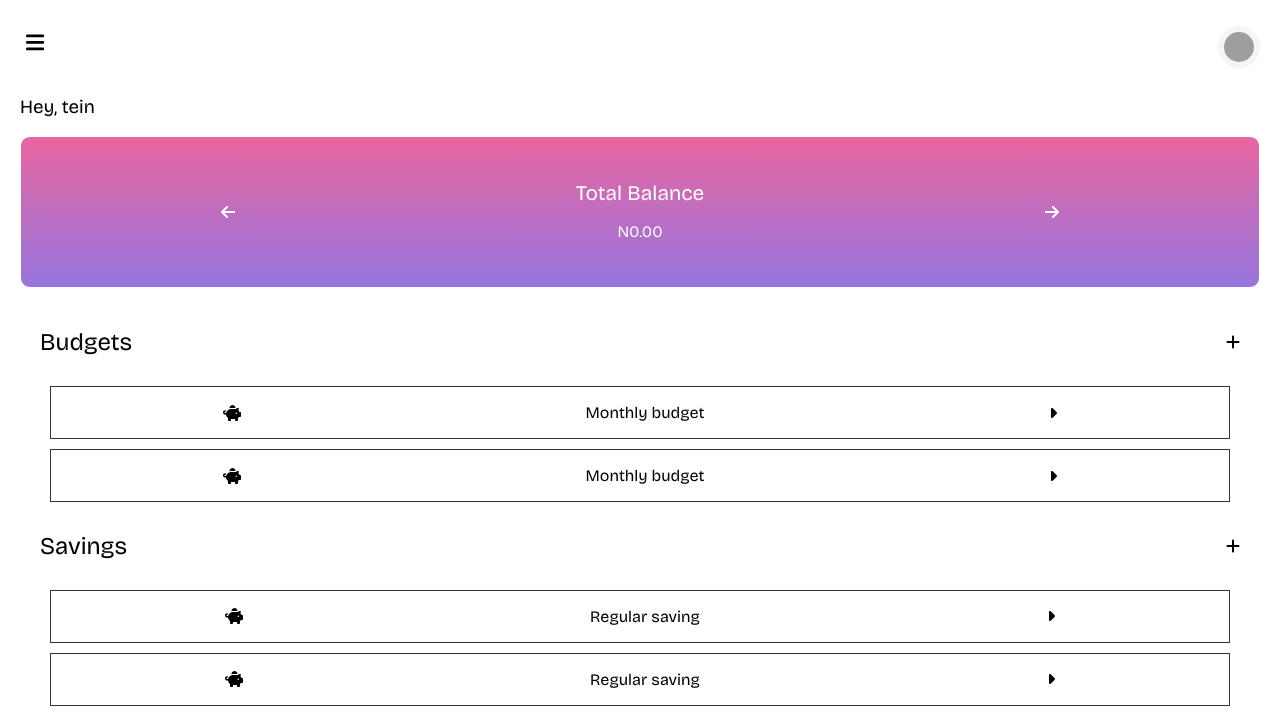
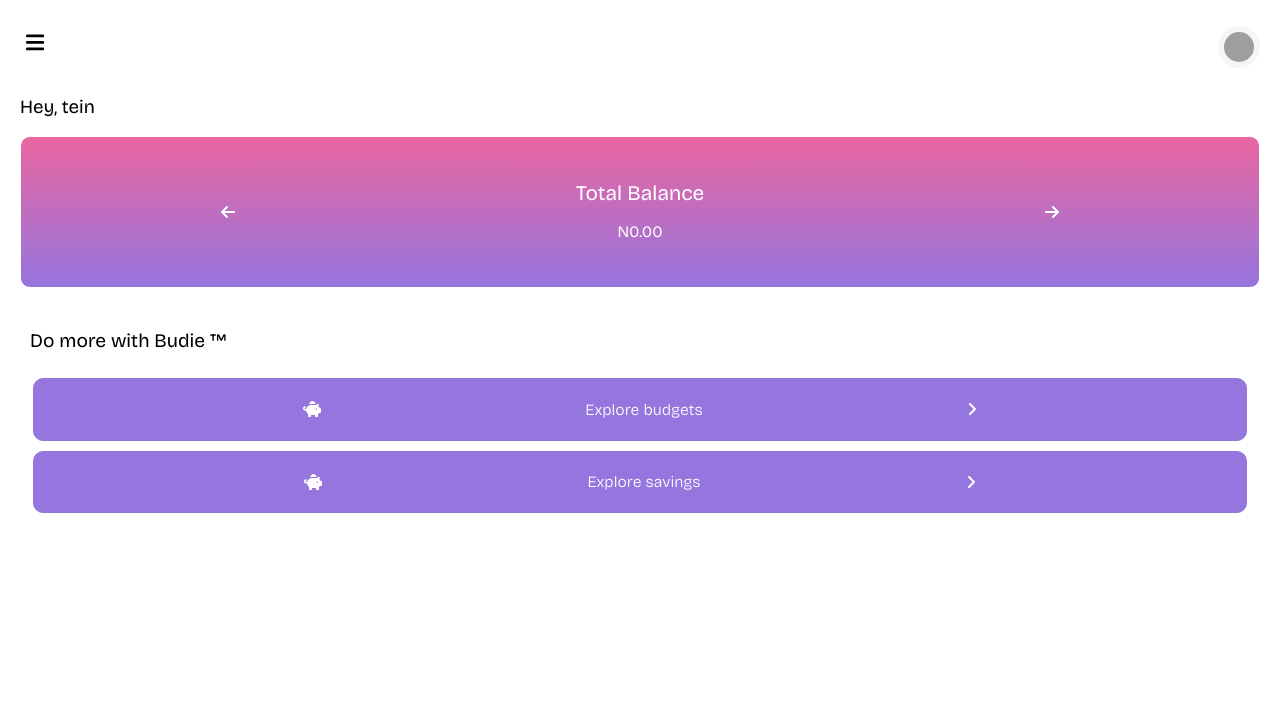
Before and after one commit to kerenIy/budie-app, a React (Vite) app: page /account in a window 1280 px wide. Shown: the top 726 px of the page. Built offline with nearby package versions, Linux system fonts and the light colour scheme; grey boxes are pictures that could not be loaded.

Commit message:
Styles for account page

```diff
--- a/src/components/account/MainBodyCard.jsx
+++ b/src/components/account/MainBodyCard.jsx
@@ -1,6 +1,6 @@
 import React from "react";
 import { FontAwesomeIcon } from "@fortawesome/react-fontawesome";
-import { faPiggyBank, faCaretRight } from "@fortawesome/free-solid-svg-icons";
+import { faPiggyBank, faAngleRight } from "@fortawesome/free-solid-svg-icons";
 
 export default function MainBodyCard(props) {
   return (
@@ -8,7 +8,7 @@ export default function MainBodyCard(props) {
       <div className="main-body-card">
         <FontAwesomeIcon icon={faPiggyBank} />
         <p>{props.name}</p>
-        <FontAwesomeIcon icon={faCaretRight} />
+        <FontAwesomeIcon icon={faAngleRight} />
       </div>
     </>
   );
--- a/src/components/account/MainBodyItem.jsx
+++ b/src/components/account/MainBodyItem.jsx
@@ -7,7 +7,6 @@ export default function MainBodyItem(props) {
     <>
       <div className="main-body-title">
         <h2>{props.title}</h2>
-        <FontAwesomeIcon icon={faPlus} />
       </div>
     </>
   );
--- a/src/components/account/MainContent.jsx
+++ b/src/components/account/MainContent.jsx
@@ -15,16 +15,13 @@ export default function MainContent() {
         </div>
 
         <div className="main-body">
+          <MainBodyItem title="Do more with Budie &trade;" />
           <div>
-            <MainBodyItem title="Budgets" />
-            <MainBodyCard name="Monthly budget" />
-            <MainBodyCard name="Monthly budget" />
+            <MainBodyCard name="Explore budgets" />
           </div>
 
           <div>
-            <MainBodyItem title="Savings" />
-            <MainBodyCard name="Regular saving" />
-            <MainBodyCard name="Regular saving" />
+            <MainBodyCard name="Explore savings" />
           </div>
         </div>
       </div>
--- a/src/index.css
+++ b/src/index.css
@@ -322,21 +322,36 @@ body {
 }
 
 .main-body {
-  margin: 20px;
+  margin: 25px 10px;
 }
 .main-body-card {
   display: flex;
-  justify-content: space-around;
+  justify-content: space-evenly;
   align-items: center;
   text-align: center;
-  border: 1px solid #333;
-  margin: 10px;
+  border: 1px solid #9575de;
+  border-radius: 10px;
+  margin: 10px 3px;
+  padding: 5px;
+  color: #fff;
+  background: #9575de;
+}
+
+.main-body-card p {
+  font-size: 0.98rem;
+  font-weight: 300;
 }
 
 .main-body-title {
   display: flex;
   justify-content: space-between;
   align-items: center;
+}
+
+.main-body-title h2 {
+  font-size: 1.2rem;
+  font-weight: 500;
+  margin-top: 30px 10px;
 }
 
 .card-body {
```
